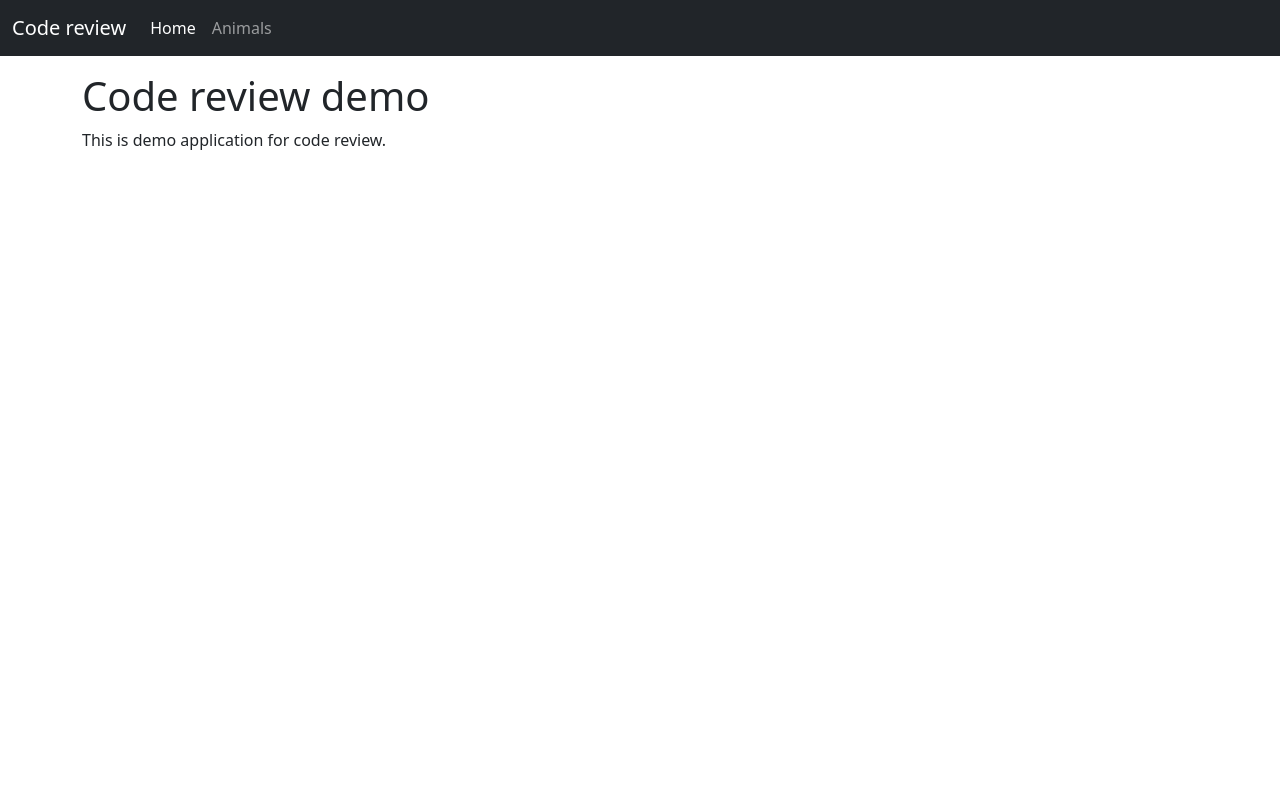
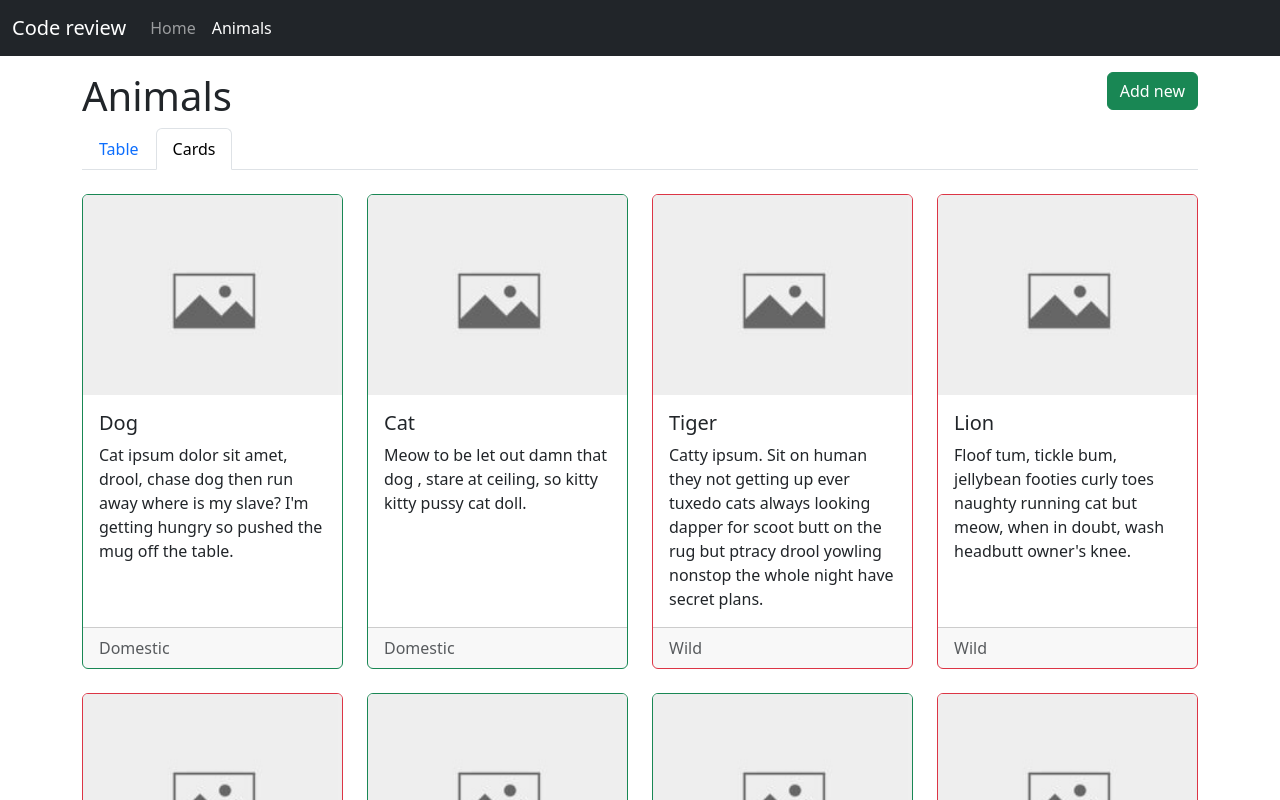
Before and after one commit to Viktor-36/angular-code-review-demo, an Angular app: page /animals/cards in a window 1280 px wide. Before the commit this address led to /. Shown: the top 800 px of the page. Built offline with nearby package versions, Linux system fonts and the light colour scheme.

Commit message:
Moved animals table and cards to separate components

```diff
--- /dev/null
+++ b/src/app/features/animals/components/animals-cards/animals-cards.component.html
@@ -0,0 +1,15 @@
+<div class="row">
+  <div *ngFor="let animal of animals$ | async; let i = index" class="col-3 mb-4">
+    <div class="card h-100" [class.border-danger]="animal.type === 'Wild'"
+         [class.border-success]="animal.type === 'Domestic'">
+      <img src="{{ animal.imageUrl ?? '/placeholder.jpg' }}" class="card-img-top" alt="animal" style="max-height: 200px;">
+      <div class="card-body">
+        <h5 class="card-title">{{ animal.name }}</h5>
+        <p class="card-text">{{ animal.description }}</p>
+      </div>
+      <div class="card-footer text-body-secondary">
+        {{ animal.type }}
+      </div>
+    </div>
+  </div>
+</div>
--- /dev/null
+++ b/src/app/features/animals/components/animals-cards/animals-cards.component.ts
@@ -0,0 +1,26 @@
+import {ChangeDetectionStrategy, Component} from '@angular/core';
+import {AsyncPipe, NgForOf, NgOptimizedImage} from '@angular/common';
+import {Observable} from 'rxjs';
+import {Animal} from '../../models/animal';
+import {AnimalsService} from '../../services/animals.service';
+
+@Component({
+  selector: 'app-animals-cards',
+  standalone: true,
+  imports: [
+    AsyncPipe,
+    NgForOf,
+    NgOptimizedImage
+  ],
+  templateUrl: './animals-cards.component.html',
+  styleUrl: './animals-cards.component.scss',
+  changeDetection: ChangeDetectionStrategy.OnPush
+})
+export class AnimalsCardsComponent {
+  constructor(private readonly animalsService: AnimalsService) {
+  }
+
+  get animals$(): Observable<Animal[]> {
+    return this.animalsService.animals$;
+  }
+}
--- a/src/app/features/animals/components/animals-list/animals-list.component.html
+++ b/src/app/features/animals/components/animals-list/animals-list.component.html
@@ -9,52 +9,13 @@
 
 <ul class="nav nav-tabs mb-4">
   <li class="nav-item">
-    <a class="nav-link" (click)="changeActiveTab('table')" [class.active]="activeTab === 'table'">Table</a>
+    <a class="nav-link" routerLink="/animals/table" routerLinkActive="active">Table</a>
   </li>
   <li class="nav-item">
-    <a class="nav-link" (click)="changeActiveTab('cards')" [class.active]="activeTab === 'cards'">Cards</a>
+    <a class="nav-link" routerLink="/animals/cards" routerLinkActive="active">Cards</a>
   </li>
 </ul>
 
 <div>
-  <ng-container *ngIf="activeTab === 'table'">
-    <table class="table table-striped align-middle">
-      <thead>
-      <tr>
-        <th scope="col">#</th>
-        <th scope="col">Name</th>
-        <th scope="col">Type</th>
-        <th scope="col" class="text-end">Actions</th>
-      </tr>
-      </thead>
-      <tbody>
-      <tr *ngFor="let animal of animals$ | async; let i = index">
-        <th scope="row">{{ i + 1 }}</th>
-        <td>{{ animal.name }}</td>
-        <td>{{ animal.type }}</td>
-        <td class="text-end">
-          <button type="button" class="btn btn-danger btn-sm" (click)="removeAnimal(animal)">Remove</button>
-        </td>
-      </tr>
-      </tbody>
-    </table>
-  </ng-container>
-
-  <ng-container *ngIf="activeTab === 'cards'">
-    <div class="row">
-      <div *ngFor="let animal of animals$ | async; let i = index" class="col-3 mb-4">
-        <div class="card" [class.border-danger]="animal.type === 'Wild'"
-             [class.border-success]="animal.type === 'Domestic'">
-          <img src="{{ animal.imageUrl }}" class="card-img-top" alt="animal" style="max-height: 200px;">
-          <div class="card-body">
-            <h5 class="card-title">{{ animal.name }}</h5>
-            <p class="card-text">{{ animal.description }}</p>
-          </div>
-          <div class="card-footer text-body-secondary">
-            {{ animal.type }}
-          </div>
-        </div>
-      </div>
-    </div>
-  </ng-container>
+  <router-outlet></router-outlet>
 </div>
--- a/src/app/features/animals/components/animals-list/animals-list.component.ts
+++ b/src/app/features/animals/components/animals-list/animals-list.component.ts
@@ -1,40 +1,17 @@
 import {ChangeDetectionStrategy, Component} from '@angular/core';
-import {AnimalsService} from '../../services/animals.service';
-import {AsyncPipe, NgForOf, NgIf} from '@angular/common';
-import {Animal} from '../../models/animal';
 import {RouterLink, RouterLinkActive, RouterOutlet} from '@angular/router';
-import {Observable} from 'rxjs';
 
 @Component({
   selector: 'app-animals-list',
   standalone: true,
   imports: [
-    NgForOf,
+    RouterOutlet,
     RouterLink,
-    RouterOutlet,
-    RouterLinkActive,
-    NgIf,
-    AsyncPipe
+    RouterLinkActive
   ],
   templateUrl: './animals-list.component.html',
   styleUrl: './animals-list.component.scss',
   changeDetection: ChangeDetectionStrategy.OnPush
 })
 export class AnimalsListComponent {
-  activeTab: string = 'table';
-
-  constructor(private readonly animalsService: AnimalsService) {
-  }
-
-  get animals$(): Observable<Animal[]> {
-    return this.animalsService.animals$;
-  }
-
-  changeActiveTab(tab: string): void {
-    this.activeTab = tab;
-  }
-
-  removeAnimal(animal: Animal): void {
-    this.animalsService.removeAnimal(animal);
-  }
 }
--- /dev/null
+++ b/src/app/features/animals/components/animals-table/animals-table.component.html
@@ -0,0 +1,20 @@
+<table class="table table-striped align-middle">
+  <thead>
+  <tr>
+    <th scope="col">#</th>
+    <th scope="col">Name</th>
+    <th scope="col">Type</th>
+    <th scope="col" class="text-end">Actions</th>
+  </tr>
+  </thead>
+  <tbody>
+  <tr *ngFor="let animal of animals$ | async; let i = index">
+    <th scope="row">{{ i + 1 }}</th>
+    <td>{{ animal.name }}</td>
+    <td>{{ animal.type }}</td>
+    <td class="text-end">
+      <button type="button" class="btn btn-danger btn-sm" (click)="removeAnimal(animal)">Remove</button>
+    </td>
+  </tr>
+  </tbody>
+</table>
--- /dev/null
+++ b/src/app/features/animals/components/animals-table/animals-table.component.ts
@@ -0,0 +1,29 @@
+import {ChangeDetectionStrategy, Component} from '@angular/core';
+import {AsyncPipe, NgForOf} from '@angular/common';
+import {Animal} from '../../models/animal';
+import {Observable} from 'rxjs';
+import {AnimalsService} from '../../services/animals.service';
+
+@Component({
+  selector: 'app-animals-table',
+  standalone: true,
+  imports: [
+    AsyncPipe,
+    NgForOf
+  ],
+  templateUrl: './animals-table.component.html',
+  styleUrl: './animals-table.component.scss',
+  changeDetection: ChangeDetectionStrategy.OnPush
+})
+export class AnimalsTableComponent {
+  constructor(private readonly animalsService: AnimalsService) {
+  }
+
+  get animals$(): Observable<Animal[]> {
+    return this.animalsService.animals$;
+  }
+
+  removeAnimal(animal: Animal): void {
+    this.animalsService.removeAnimal(animal);
+  }
+}
```
Also changed, not shown: src/app/app.routes.ts (+17 -0 lines), src/app/features/animals/components/animals-cards/animals-cards.component.scss (added), src/app/features/animals/components/animals-table/animals-table.component.scss (added), 2 other files (tests, documents, lock files or other folders).
